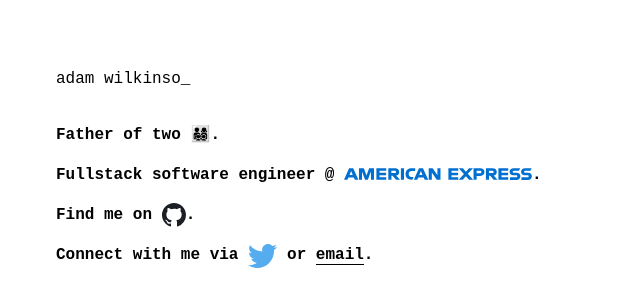
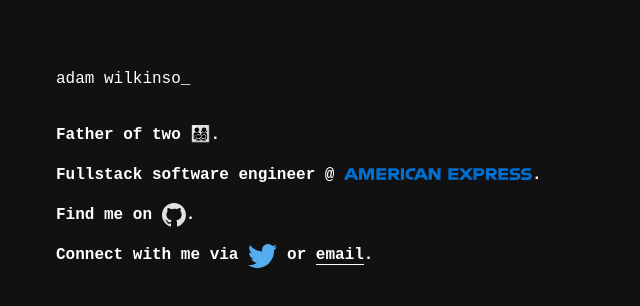
Before and after one commit to adwilk/adwilk.com, a plain HTML site: page index.html in a window 1280 px wide. Shown: the whole page, without its empty margins (0-640 px from the left). Drawn offline with Linux system fonts and the dark colour scheme; a web font is replaced by a local one.

Commit message:
dark mode

```diff
--- a/index.html
+++ b/index.html
@@ -14,6 +14,10 @@
       .amex { height: 0.75rem; vertical-align: middle; }
       .github,.twitter { height: 1.5rem; vertical-align: bottom; }
       .underline { border-bottom: 1px solid currentColor; }
+      @media (prefers-color-scheme: dark) {
+        body { background: #111; color: #FFF; }
+        .github { filter: invert(1); }
+      }
     </style>
   </head>
   <body>
```
